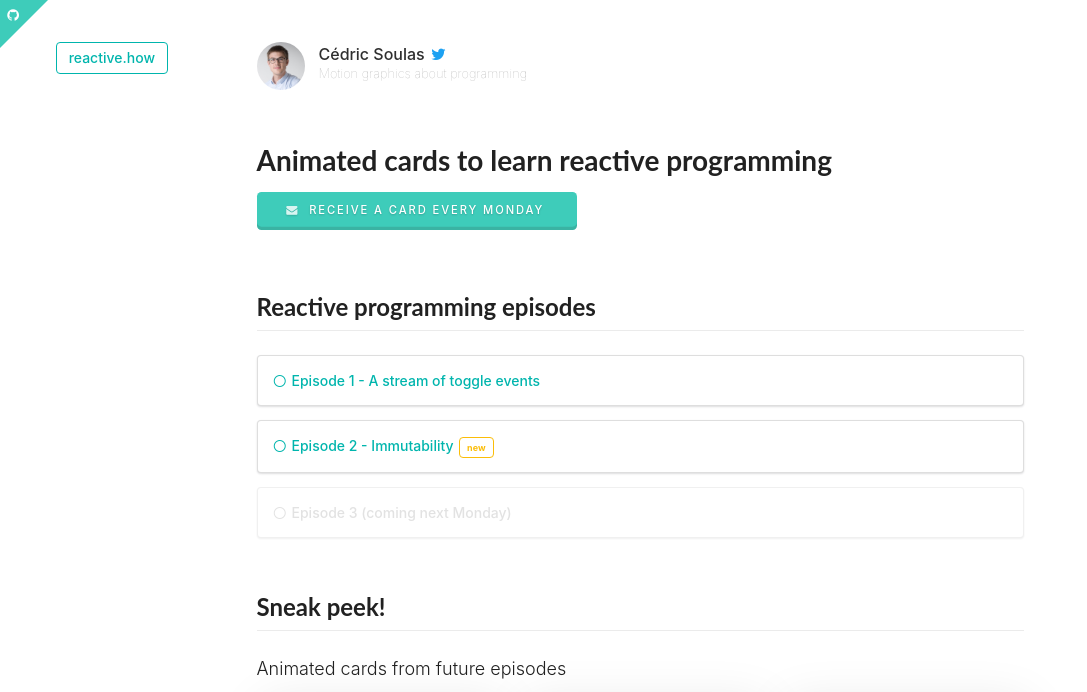
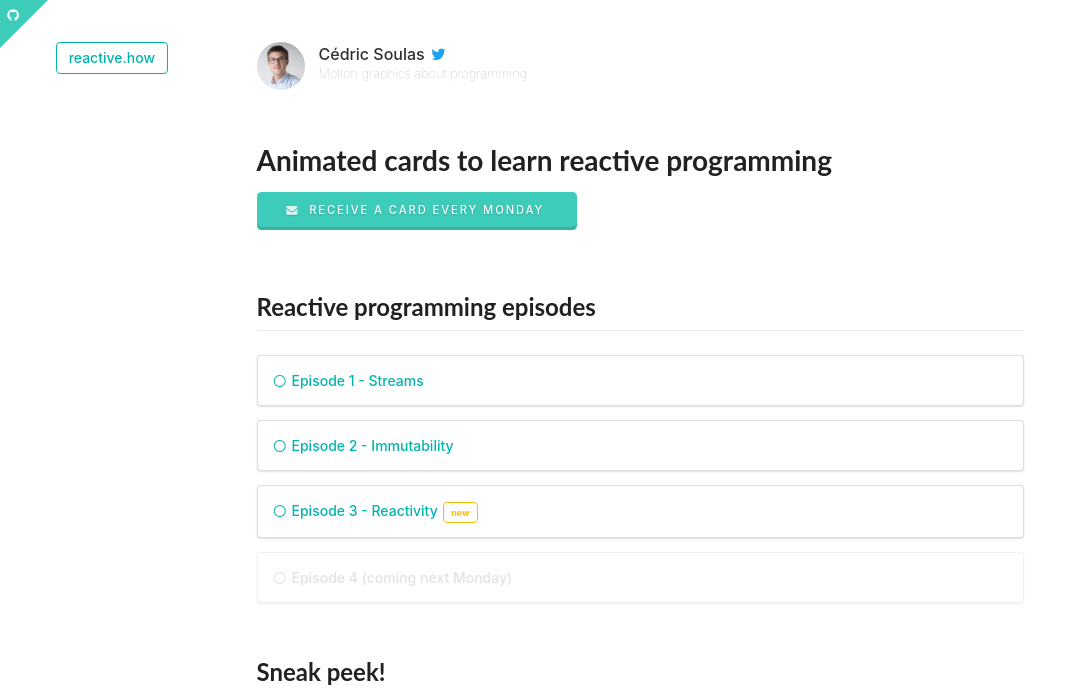
Before and after one commit to cedricss/reactive.how, a Jekyll site: the page built from index.html, in a window 1280 px wide and 1400 px high. Shown: the top 692 px of the window, without its empty margins (0-1087 px from the left). Built offline with Jekyll 4.4.1, drawn with Linux system fonts in a browser that asks for light colours; some of the changed text lies outside the part shown; grey boxes are pictures that could not be loaded.

Commit message:
Add Episode 3

```diff
--- a/_includes/card_more.html
+++ b/_includes/card_more.html
@@ -3,8 +3,8 @@
     </div>
     <div class="extra center aligned content">
         <span class="ui basic yellow mini label">new</span>
-        <h5 class="ui header">Episode 2 - Immutability</h5>
-        <a class="ui fluid mini teal button" href="/map">
+        <h5 class="ui header">Episode 3 - Reactivity</h5>
+        <a class="ui fluid mini teal button" href="/listen">
             <span class="computer only"><i class="play icon "></i></span>Watch
         </a>
     </div>
--- a/_includes/collection.html
+++ b/_includes/collection.html
@@ -3,13 +3,16 @@
         Reactive programming episodes
     </h2>
     <a class="ui segment" href="/fromEvent">
-        <i class="circle thin icon"></i>Episode 1 - A stream of toggle events
+        <i class="circle thin icon"></i>Episode 1 - Streams
     </a>
     <a class="ui segment" href="/map">
-        <i class="circle thin icon"></i>Episode 2 - Immutability <span class="ui basic yellow mini label">new</span>
+        <i class="circle thin icon"></i>Episode 2 - Immutability
+    </a>
+    <a class="ui segment" href="/listen">
+        <i class="circle thin icon"></i>Episode 3 - Reactivity <span class="ui basic yellow mini label">new</span>
     </a>
     <a class="ui disabled segment" href="#subscribe">
-        <i class="circle thin icon"></i>Episode 3 (coming next Monday)
+        <i class="circle thin icon"></i>Episode 4 (coming next Monday)
     </a>
 </div>
 <div class="stripe">
```
Also changed, not shown: listen.md (added, +64 -0 lines), map.md (+5 -2 lines), img/listen/wifi.png (added).
